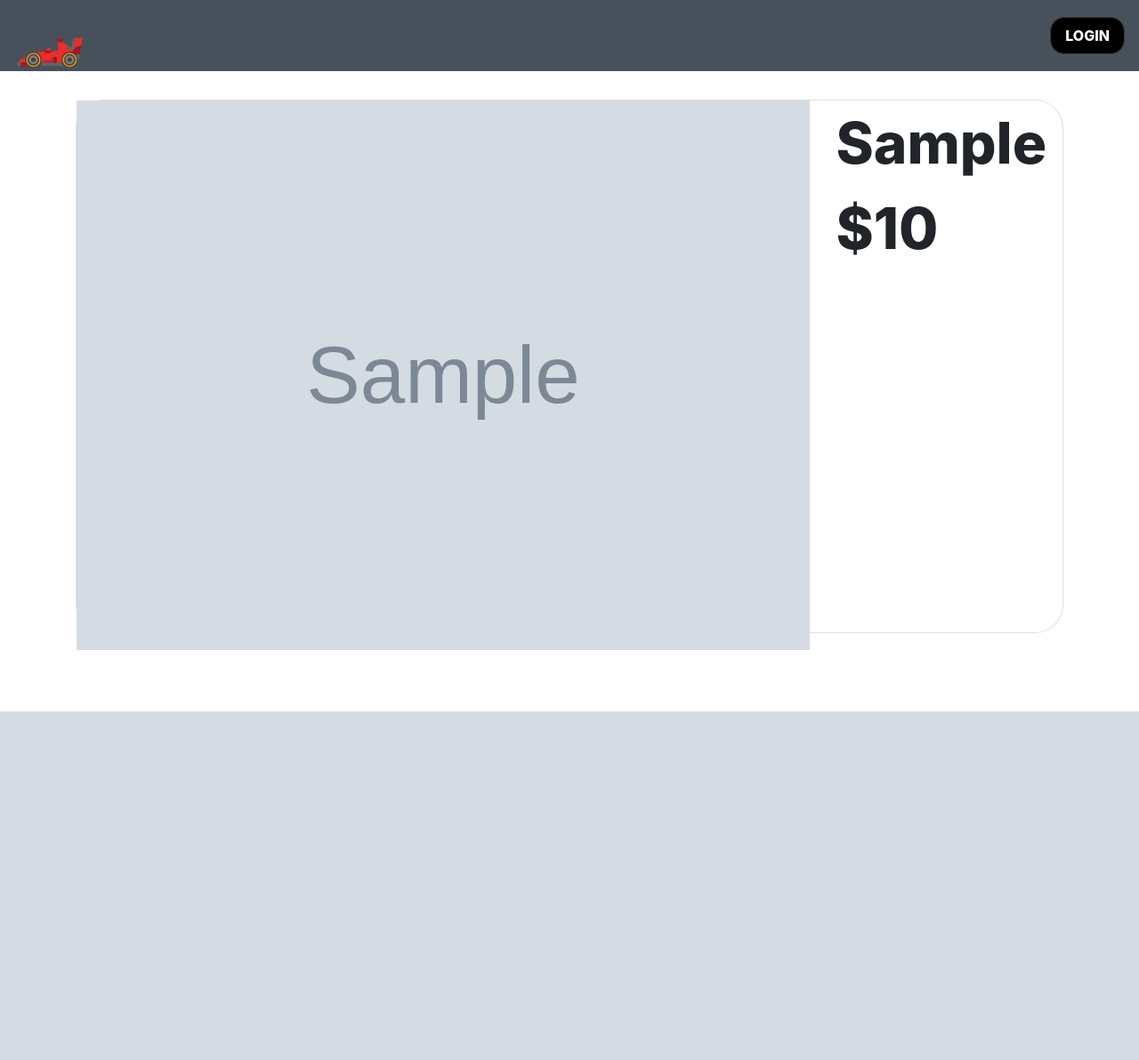
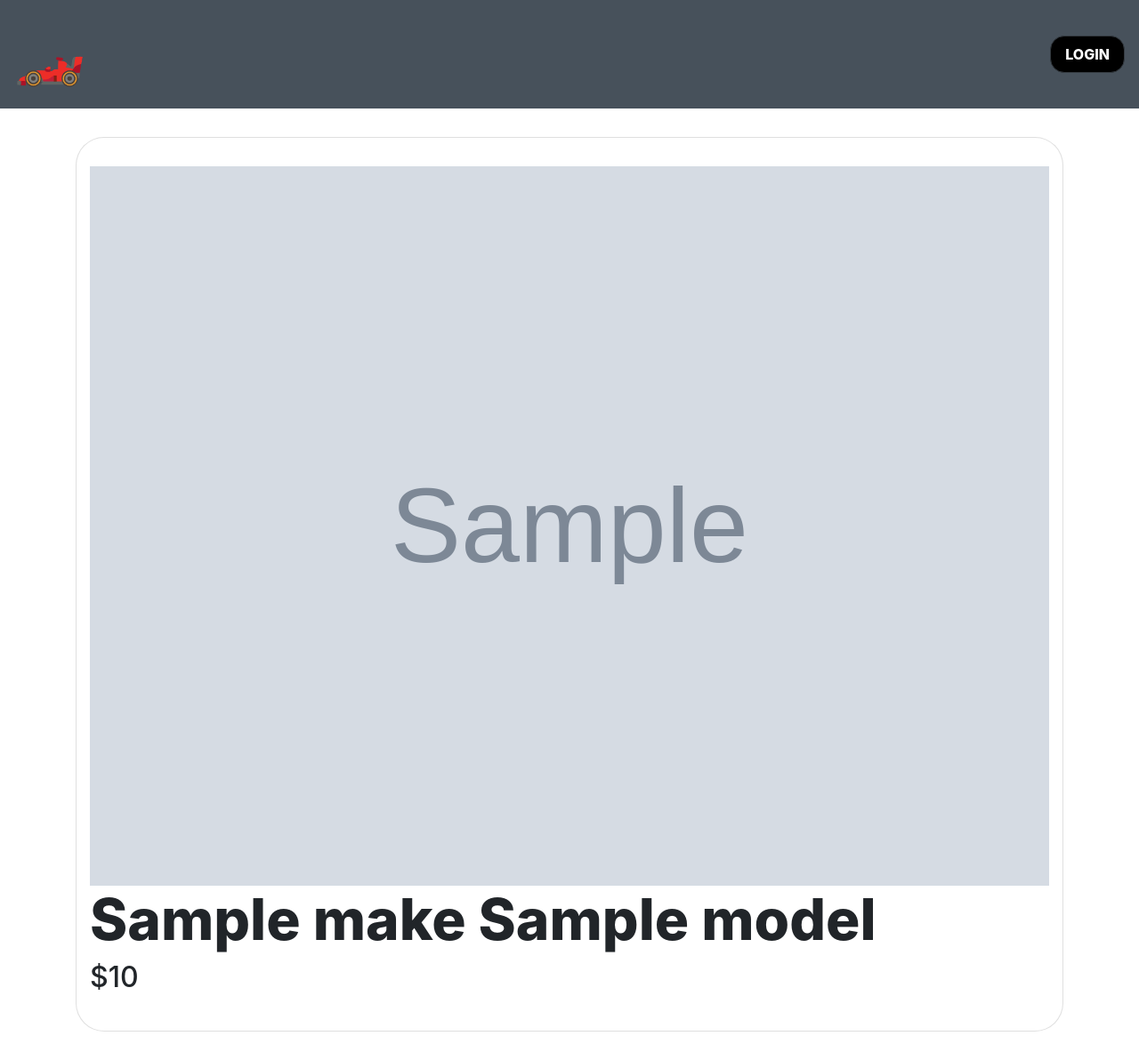
Before and after one commit to hbg/CarBazaar, a Flask app: template templates/car_mini.html in a window 1280 px wide. Shown: the whole page at 89% size. Before the commit the page ends 800 px from the top, so only its background shows below. Run offline with Flask 2, Linux system fonts and the light colour scheme; the template is opened without the code that fills it: most values are stand-ins (such as "Sample title", 1, 10 or a date in 2020); grey boxes marked "Sample" are stand-in pictures; some libraries are stand-ins or nearby versions.

Commit message:
Adjustable height navbar

```diff
--- a/app.py
+++ b/app.py
@@ -22,10 +22,7 @@ storage_client = storage.Client.from_service_account_json('carbazaar-32cea-ec7dd
 
 auth_request = requests.Request()
 VINS = [
-    {
-        "VIN"
 
-    }
 ]
 
 
@@ -36,16 +33,14 @@ def logged_in():
 def get_mk_ml(s):
     return s.split('cars/')[1].split('/models/')[0], s.split('cars/')[1].split('/models/')[1]
 
-def retrieve_document_reference(path):
-    ''
-    return ''
-
 @app.route('/users/<username>/<uuid>')
 def retrieve_mini_post(username, uuid):
     db = firestore.client()
     pst = db.collection("users").document(username).collection("garage").document(uuid).get()
     post_details = pst.to_dict()
-    return render_template("car_mini.html", details=post_details)
+    pth = post_details['Model'].path
+    make, model = get_mk_ml(pth)
+    return render_template("car_mini.html", details=post_details, make=make, model=model)
 
 
 @app.route('/register', methods=['GET', 'POST'])
@@ -88,7 +83,7 @@ def get_cars_from_user(email):
     bucket = storage_client.bucket('carbazaar-32cea.appspot.com')
 
     for car in garage:
-        uuid  = car.parent()
+        uuid  = car.id
         print(car.to_dict()['user_images'])
         images = []
         for image in car.to_dict()['user_images']:
--- a/static/css/index.css
+++ b/static/css/index.css
@@ -4,6 +4,7 @@
     font-weight: 600 !important;
     background: #47515b !important;
     color: white !important;
+    height: auto !important;
 }
 
 .text-white {
@@ -12,7 +13,6 @@
 
 .mini-card {
     border-radius: 32px;
-    height: calc(100vh - 200px) !important;
 }
 
 .full-width {
--- a/static/scss/index.scss
+++ /dev/null
@@ -1,77 +0,0 @@
-.navbar {
-    height: 80px !important;
-    font-size: 16pt;
-    font-weight: 600 !important;
-    background: #47515b !important;
-    color: white !important;
-}
-
-.text-white {
-    color: white !important;
-}
-
-.alert {
-    border-radius: 16px;
-    background: #ff4850;
-    color: white;
-    font-weight: 500;
-}
-
-.card-header {
-    background: black;
-    font-weight: 600;
-    color: white;
-}
-
-.form-group label {
-    font-weight: 600 !important;
-}
-
-.heading-text {
-    padding-top: calc(40vh - 160px) !important;
-    font-weight: 800;
-    font-size: 60pt;
-}
-
-
-
-.header-text {
-    font-weight: 800 !important;
-    font-size: 48pt !important;
-}
-
-.heading-input {
-    margin-top: 16px;
-    width: calc(50% - 82px - 1.5rem) !important;
-    padding: 8px 16px;
-    border-radius: 16px;
-    font-weight: 600;
-}
-#heading-search-button {
-    width: 100px;
-    padding: 8px 16px;
-    text-align: center;
-}
-
-#car-container {
-    height: calc(100vh - 80px);
-    background-color: #f5ebbf;
-    background-image: url("/static/images/banner.jpg");
-    background-position: center center;
-    background-size: cover;
-}
-
-.space-container {
-    margin-top: 32px;
-    margin-bottom: 32px;
-}
-
-.btn.btn-dark {
-    background: black;
-    border-radius: 16px;
-    font-weight: 800;
-    height: 100%;
-    text-transform: uppercase;
-    color: white !important;
-    padding: 8px 16px !important;
-}
--- a/templates/car_mini.html
+++ b/templates/car_mini.html
@@ -1,14 +1,19 @@
 {% extends "base.html" %}
 {% block content %}
     <div class="container space-container">
+
         <div class="card mini-card">
-            <div class="row">
-                <div class="col col-sm-9">
-                    <img src="{{ details.user_images.0 }}" width="100%" />
+            <div class="space-container container">
+                <div class="row">
+                    <div class="col col-sm-12">
+                        <img src="{{ details.user_images.0 }}" width="100%"/>
+                    </div>
                 </div>
-                <div class="col col-sm-3">
-                    <span class="header-text">{{ details.owner_exp }}</span>
-                    <span class="header-text disabled">${{ details.price }}</span>
+                <div class="row">
+                    <div class="col col-sm-12">
+                        <h1 class="header-text">{{ make }} {{ model }}</h1>
+                        <h2 class="disabled">${{ details.price }}</h2>
+                    </div>
                 </div>
             </div>
         </div>
```
